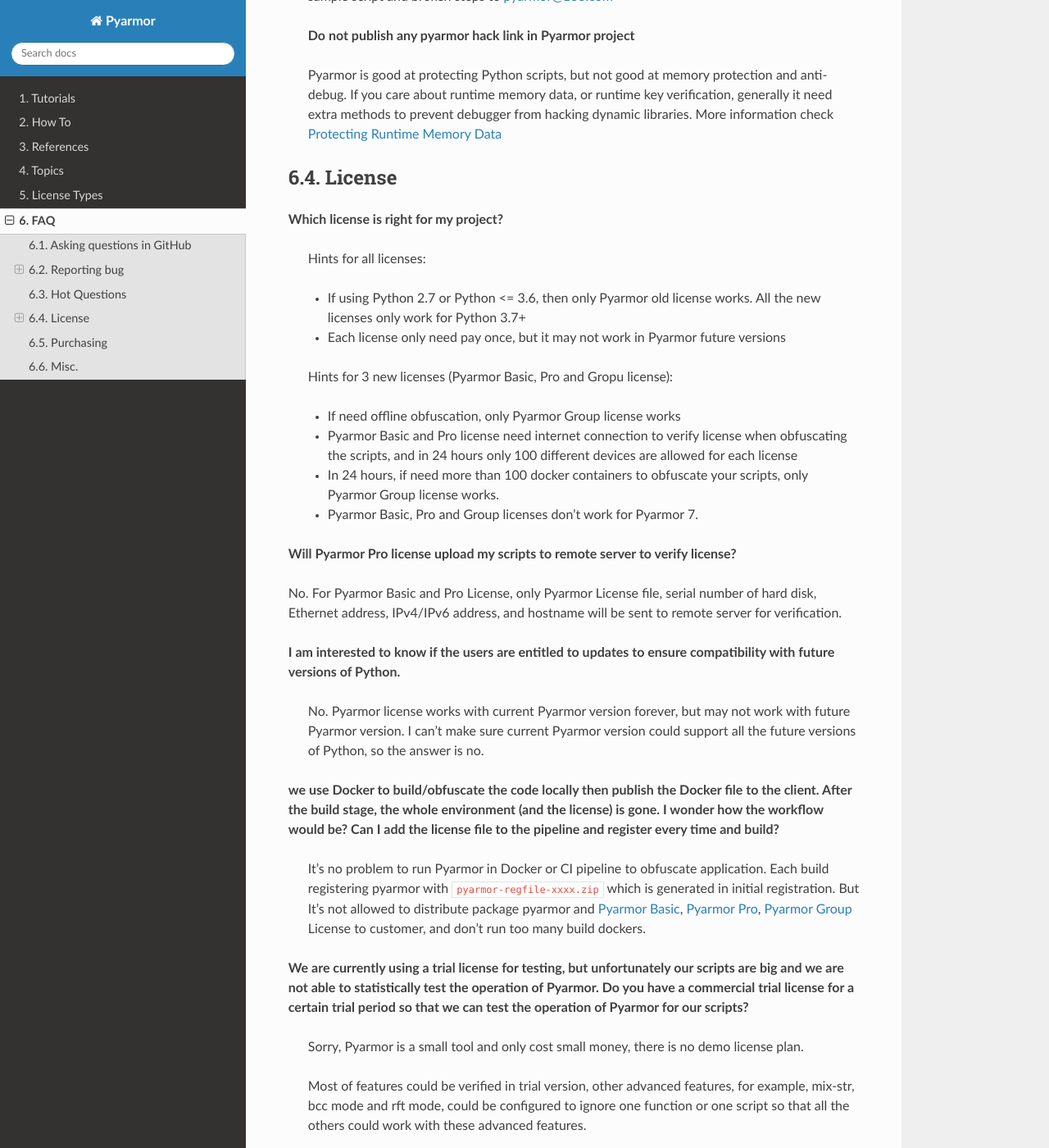
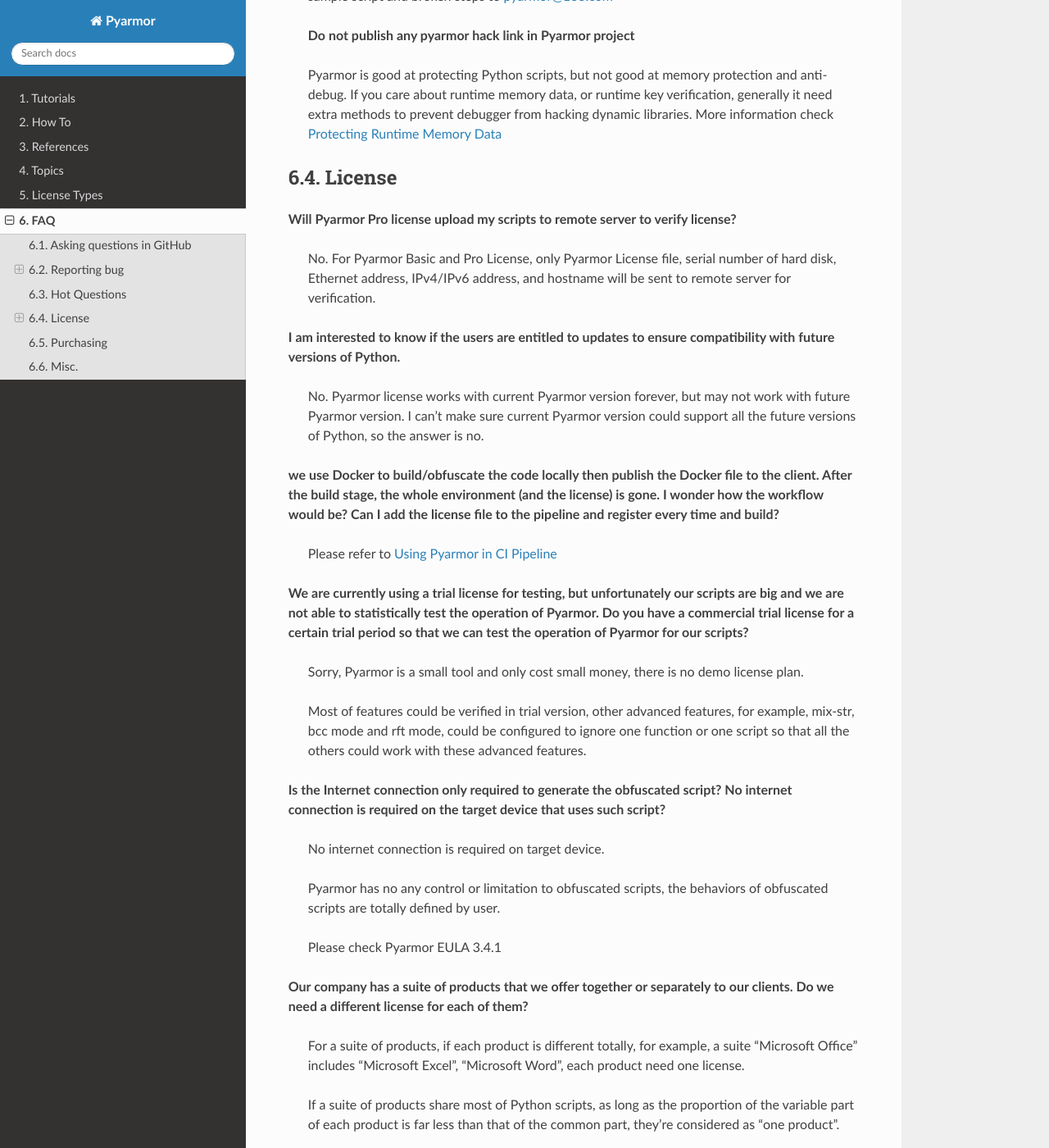
Before and after one commit to dashingsoft/pyarmor, a Sphinx documentation site: the page built from docs/questions.rst, in a window 1280 px wide and 1400 px high, scrolled down 3667 px. Shown: the whole window at 82% size. Built offline with Sphinx 7.4.7 and the Read the Docs theme 3.1.0, drawn with Linux system fonts in a browser that asks for light colours; some of the changed text lies outside the part shown.

Commit message:
Fix conflict answers for new license

```diff
--- a/docs/questions.rst
+++ b/docs/questions.rst
@@ -295,23 +295,9 @@
 License
 =======
 
-**Which license is right for my project?**
-
-  Hints for all licenses:
-
-  - If using Python 2.7 or Python <= 3.6, then only Pyarmor old license works. All the new licenses only work for Python 3.7+
-  - Each license only need pay once, but it may not work in Pyarmor future versions
-
-  Hints for 3 new licenses (Pyarmor Basic, Pro and Gropu license):
-
-  - If need offline obfuscation, only Pyarmor Group license works
-  - Pyarmor Basic and Pro license need internet connection to verify license when obfuscating the scripts, and in 24 hours only 100 different devices are allowed for each license
-  - In 24 hours, if need more than 100 docker containers to obfuscate your scripts, only Pyarmor Group license works.
-  - Pyarmor Basic, Pro and Group licenses don't work for Pyarmor 7.
-
 **Will Pyarmor Pro license upload my scripts to remote server to verify license?**
 
-No. For Pyarmor Basic and Pro License, only Pyarmor License file, serial number of hard disk, Ethernet address, IPv4/IPv6 address, and hostname will be sent to remote server for verification.
+  No. For Pyarmor Basic and Pro License, only Pyarmor License file, serial number of hard disk, Ethernet address, IPv4/IPv6 address, and hostname will be sent to remote server for verification.
 
 **I am interested to know if the users are entitled to updates to ensure compatibility with future versions of Python.**
 
@@ -319,7 +305,7 @@
 
 **we use Docker to build/obfuscate the code locally then publish the Docker file to the client. After the build stage, the whole environment (and the license) is gone. I wonder how the workflow would be? Can I add the license file to the pipeline and register every time and build?**
 
-  It's no problem to run Pyarmor in Docker or CI pipeline to obfuscate application. Each build registering pyarmor with :file:`pyarmor-regfile-xxxx.zip` which is generated in initial registration. But It's not allowed to distribute package pyarmor and :term:`Pyarmor Basic`, :term:`Pyarmor Pro`, :term:`Pyarmor Group` License to customer, and don't run too many build dockers.
+  Please refer to :doc:`how-to/ci`
 
 **We are currently using a trial license for testing, but unfortunately our scripts are big and we are not able to statistically test the operation of Pyarmor. Do you have a commercial trial license for a certain trial period so that we can test the operation of Pyarmor for our scripts?**
 
@@ -345,10 +331,7 @@
 
 **Which PyArmor 8.0 license for CI, more than 100 runs / day**
 
-  At this time, only Group License with self-host runner may work, the default runner which has volatile hardwares may not work. For CI with group license, there are 2 workarouds, please check section `using group license in CI pipeline`__
-
-__ https://pyarmor.readthedocs.io/en/latest/how-to/register.html#using-group-license-in-ci-pipeline
-
+  It's recommend to upgrade to Pyarmor 9, and use :term:`Pyarmor CI` License or :term:`Pyarmor Basic` License. See also :doc:`how-to/ci`
 ..
   **We intend to use PyArmor in CI to build obfuscated Docker images. According to the docs we can't use PyArmor in CI because the machine IDs will be different across each CI run (we verified this is the case), but according to this section in the docs, we can use PyArmor on "all the devices to develop, build, test the product", so we're a bit confused on whether this would work in CI. Could we buy a group license and then activate PyArmor as part of the CI pipeline? All of these different CI machines and developer laptops are building "one product"**
 
@@ -365,7 +348,7 @@
 
   The old license is valid for ever. In this case need not upgrade old license to Pyarmor Basic license, just install Pyarmor 8.x, and using :command:`pyarmor-7` with old license.
 
-  Check :doc:`licenses` for more information about upgrading
+  Check :doc:`how-to/register` for more information about upgrading
 
 **If we upgrade the old license, will the current license expire? (no more available in terms of Pyarmor v7?**
 
@@ -398,7 +381,6 @@
 __ https://pyarmor.readthedocs.io/en/stable/topic/repack.html
 __ https://github.com/dashingsoft/pyarmor/discussions/1107
 
-..
 Purchasing
 ==========
 
```
